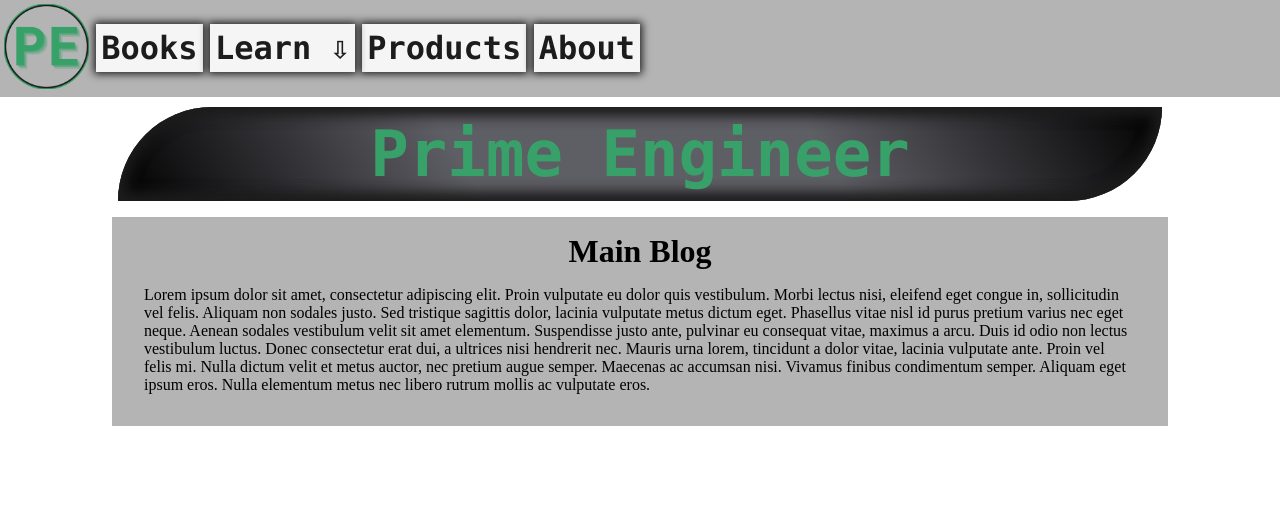
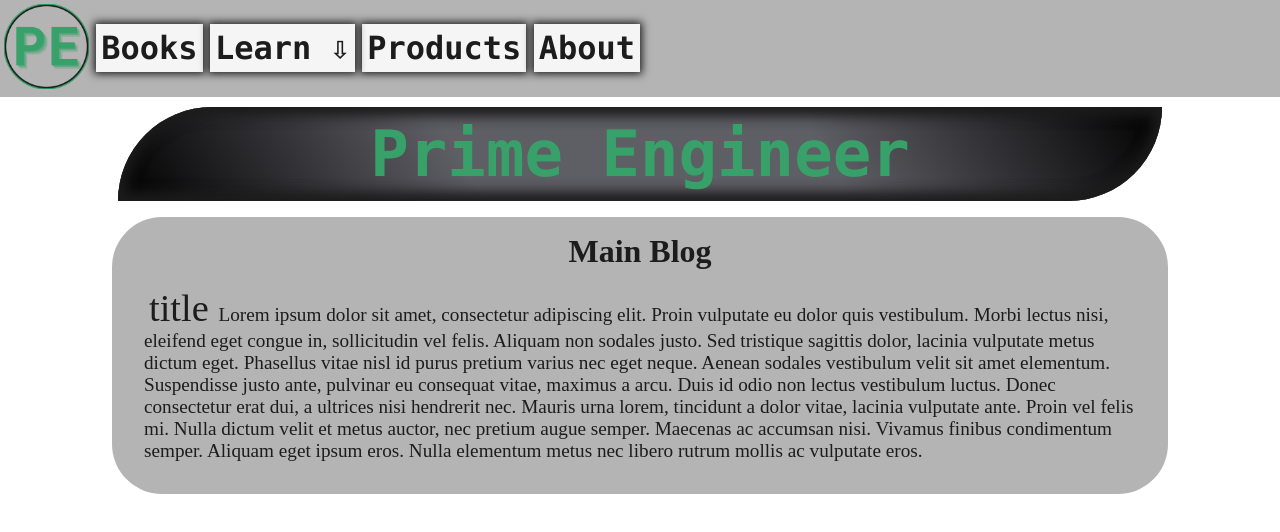
Before and after one commit to BaseBenjamin13/PrimeEngineer, a Next.js app: page / in a window 1280 px wide. Shown: the top 532 px of the page. Built offline with nearby package versions, Linux system fonts and the light colour scheme.

Commit message:
adding blog title and style

```diff
--- a/src/pages/index.js
+++ b/src/pages/index.js
@@ -3,7 +3,6 @@ import Image from 'next/image'
 import { Inter } from 'next/font/google'
 import styles from '@/styles/Home.module.css'
 
-const inter = Inter({ subsets: ['latin'] })
 
 export default function Home() {
     return (
@@ -25,7 +24,7 @@ export default function Home() {
                 <h1>Main Blog</h1>
 
                 <p className={styles.blogContent}>
-                    Lorem ipsum dolor sit amet, consectetur adipiscing elit.
+                    <span className={styles.blogTitle}>title</span> Lorem ipsum dolor sit amet, consectetur adipiscing elit.
                     Proin vulputate eu dolor quis
                     vestibulum. Morbi lectus nisi,
                     eleifend eget congue in, sollicitudin vel felis.
--- a/src/styles/Home.module.css
+++ b/src/styles/Home.module.css
@@ -16,14 +16,22 @@
 .blogContainer {
     display: flex;
     flex-wrap: wrap;
+    justify-content: center;
     background-color: var(--myGray);
     width: 80vw;
+    border-radius: 50px;
     margin: 0 auto;
-    justify-content: center;
     margin-top: 1rem;
     padding: 1rem;
+    color: var(--myDarkGray);
+}
+
+.blogTitle {
+    font-size: 200%;
+    margin: 5px;
 }
 
 .blogContent {
+    font-size: 120%;
     margin: 1rem;
 }
```
